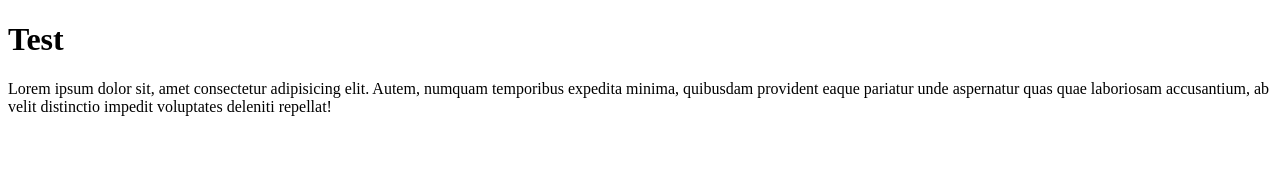
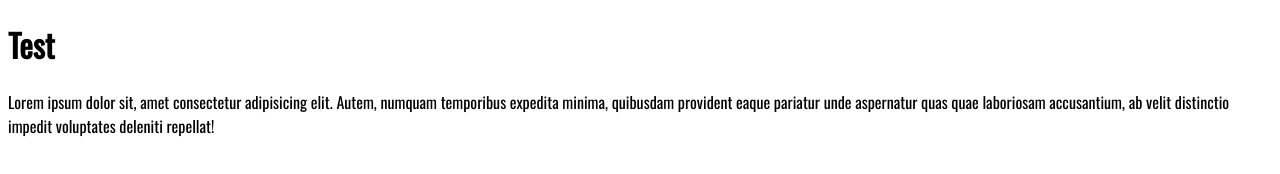
Before and after one commit to 001KanokonWebportfolio/testk, a plain HTML site: page index.html in a window 1280 px wide. Drawn offline with nearby package versions, Linux system fonts and the light colour scheme.

Commit message:
first commit

```diff
--- a/index.html
+++ b/index.html
@@ -6,6 +6,7 @@
     <meta name="viewport" content="width=
     , initial-scale=1.0">
     <title>Document</title>
+    <link rel="stylesheet" href="style.css">
 </head>
 <body>
    <h1>Test</h1>
--- /dev/null
+++ b/style.css
@@ -0,0 +1,5 @@
+@import url('https://fonts.googleapis.com/css2?family=Oswald&display=swap');
+
+body{
+    font-family: 'Oswald', sans-serif;
+}
```
Also changed, not shown: images/ex1.png (added), 1 other file.
